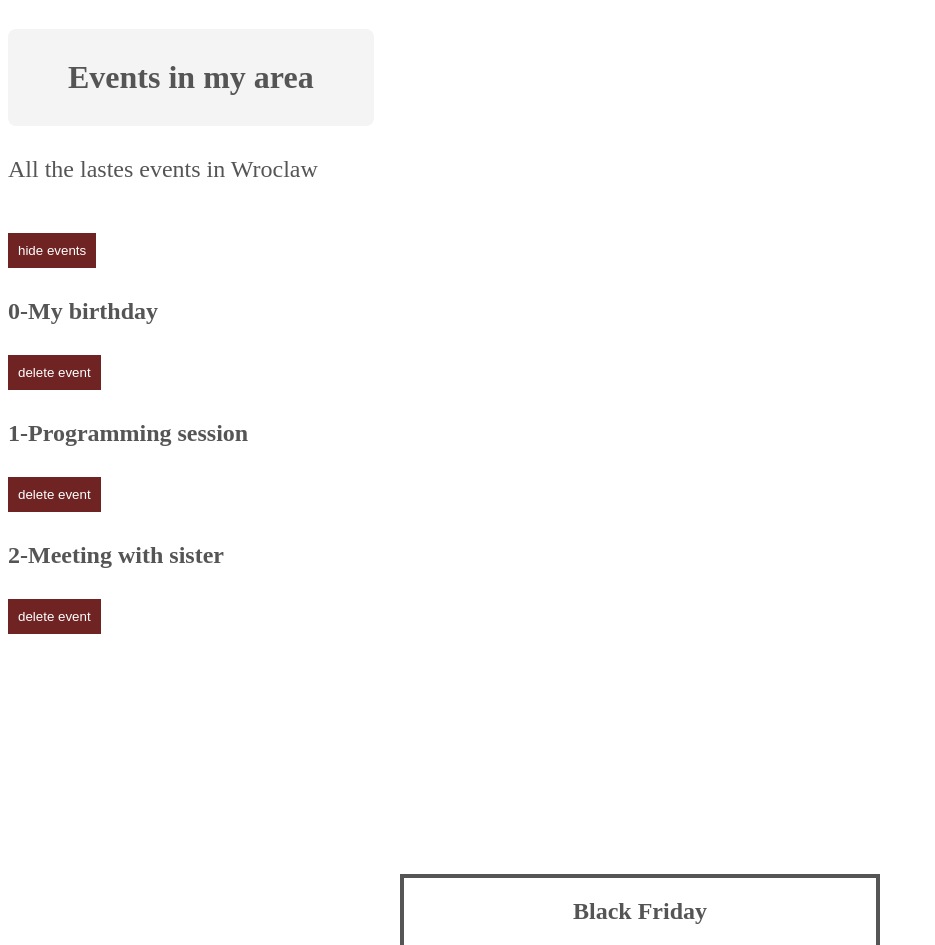
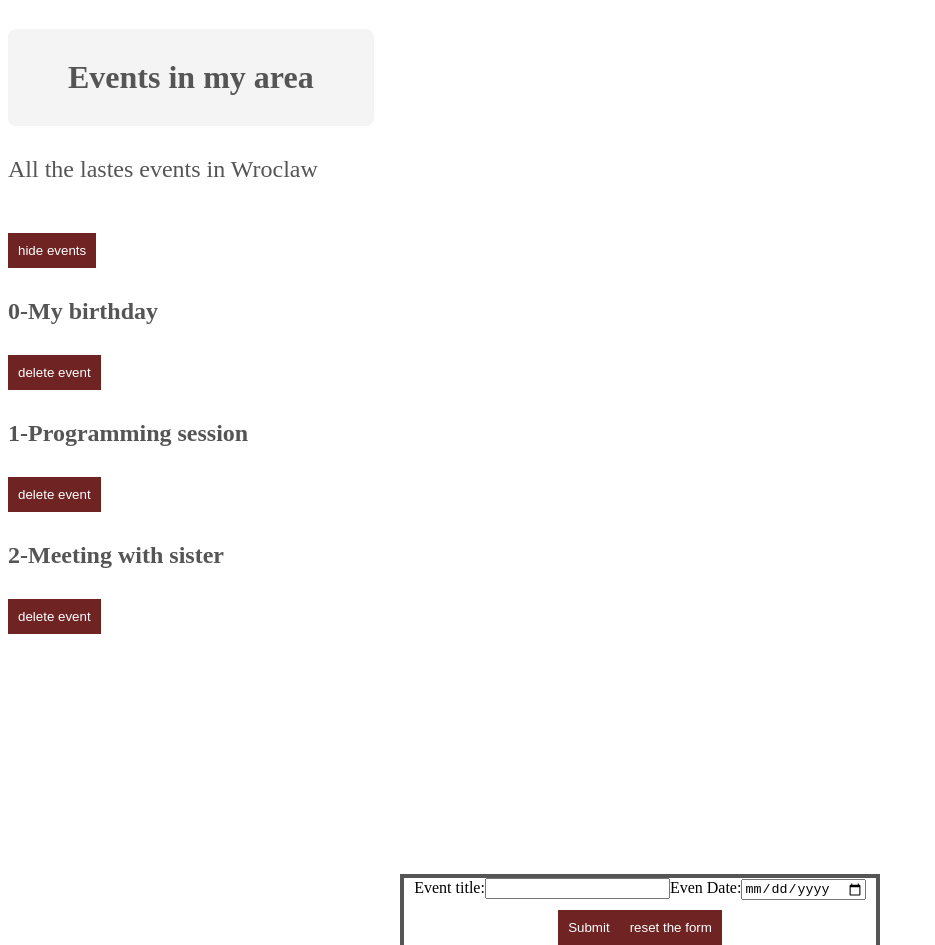
Before and after one commit to Lukasz1991PL/Programming-session, a React (Create React App) app: page / in a window 1280 px wide. Shown: the top 945 px of the page, without its empty margins (0-935 px from the left). Built offline with nearby package versions, Linux system fonts and the light colour scheme.

Commit message:
Add NewEventForm component

```diff
--- a/src/App.js
+++ b/src/App.js
@@ -3,6 +3,7 @@ import { Title } from './components/Title/Title';
 import React from 'react';
 import { Modal } from './components/Modal/Modal';
 import { EventList } from './components/EventList/EventList';
+import { NewEventForm } from './components/NewEventForm/NewEventForm';
 const App = () => {
   const [showModel, setShowModel] = useState('false');
   const [showEvents, setShowEvents] = useState('true');
@@ -42,13 +43,12 @@ const App = () => {
       {showEvents && <EventList handleSubmit={handleSubmit} events={events} />}
       {showModel && (
         <Modal handleCloseModel={handleCloseM} isSalesModal={false}>
-          <h2>Black Friday</h2>
-          <p>Use the code Lukasz10</p>
+          <NewEventForm />
         </Modal>
       )}
       <br />
       <>
-        <button onClick={() => setShowModel('true')}>Show modal </button>
+        <button onClick={() => setShowModel(true)}>Show modal </button>
       </>
     </div>
   );
--- /dev/null
+++ b/src/components/NewEventForm/NewEventForm.css
@@ -0,0 +1,8 @@
+.new-event-form .input {
+  display: block;
+  text-align: left;
+  width: 100%;
+  margin: 10px auto;
+  padding: 10px;
+  box-sizing: 1.2em;
+}
--- /dev/null
+++ b/src/components/NewEventForm/NewEventForm.js
@@ -0,0 +1,39 @@
+import './NewEventForm.css';
+import { useState } from 'react';
+
+import React from 'react';
+
+export const NewEventForm = () => {
+  const [title, setTitle] = useState('');
+  const [date, setDate] = useState('');
+  const resetForm = () => {
+    setTitle('');
+    setDate('');
+  };
+  //   const handleClick = (e) => {
+  //     e.preventDefault();
+  //     setTitle(e.target.value);
+  //   };
+  return (
+    <form className='new-event-form'>
+      <label>
+        <span>Event title:</span>
+        <input
+          type='text'
+          onChange={(e) => setTitle(e.target.value)}
+          value={title}
+        />
+      </label>
+      <label>
+        <span>Even Date:</span>
+        <input
+          type='date'
+          onChange={(e) => setDate(e.target.value)}
+          value={date}
+        ></input>
+      </label>
+      <button>Submit</button>
+      <button onClick={resetForm}>reset the form</button>
+    </form>
+  );
+};
```
